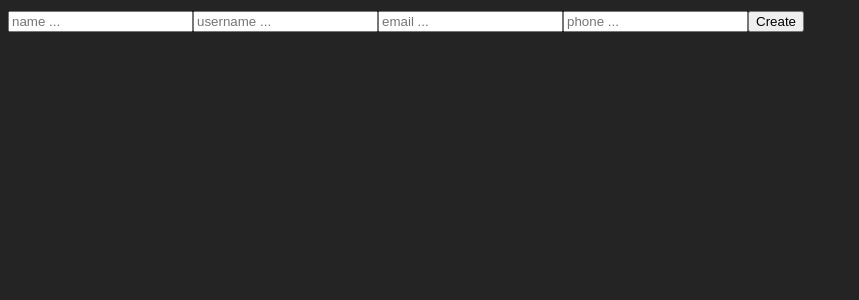
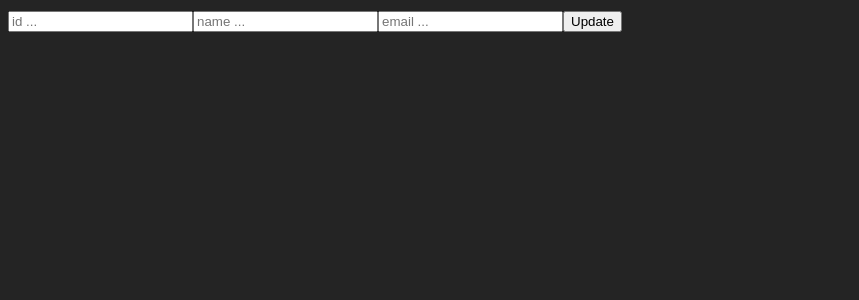
Before and after one commit to Erfanmah7/GraphQL, a React (Vite) app: page / in a window 1280 px wide. Shown: the top 300 px of the page, without its empty margins (0-859 px from the left). Built offline with nearby package versions, Linux system fonts and the light colour scheme.

Commit message:
add updateUser with mutation

```diff
--- a/src/App.jsx
+++ b/src/App.jsx
@@ -1,4 +1,5 @@
 import CreateUser from "./components/CreateUser";
+import UpdateUser from "./components/UpdateUser";
 import User from "./components/User";
 import UserOnclick from "./components/UserOnclick";
 import Users from "./components/Users";
@@ -9,7 +10,8 @@ function App() {
       {/* <Users /> */}
       {/* <User /> */}
       {/* <UserOnclick /> */}
-      <CreateUser />
+      {/* <CreateUser /> */}
+      <UpdateUser />
     </>
   );
 }
--- /dev/null
+++ b/src/components/UpdateUser.jsx
@@ -0,0 +1,46 @@
+import { useMutation } from "@apollo/client";
+import React, { useState } from "react";
+import { UPDATE_USER } from "../graphql/mutation";
+
+function UpdateUser() {
+  const [id, setId] = useState("");
+  const [name, setName] = useState("");
+  const [email, setEmail] = useState("");
+
+  const [UpdateUser, { loading, data, error, called }] = useMutation(
+    UPDATE_USER,
+    {
+      variables: { id: id, name: name, email: email },
+    }
+  );
+
+  console.log({ loading, data, error, called });
+
+  return (
+    <div>
+      <input
+        type="text"
+        value={id}
+        onChange={(e) => setId(e.target.value)}
+        placeholder="id ..."
+      />
+      <input
+        type="text"
+        value={name}
+        onChange={(e) => setName(e.target.value)}
+        placeholder="name ..."
+      />
+
+      <input
+        type="text"
+        value={email}
+        onChange={(e) => setEmail(e.target.value)}
+        placeholder="email ..."
+      />
+
+      <button onClick={() => UpdateUser()}>Update</button>
+    </div>
+  );
+}
+
+export default UpdateUser;
--- a/src/graphql/mutation.js
+++ b/src/graphql/mutation.js
@@ -19,4 +19,15 @@ const CREATE_USER = gql`
   }
 `;
 
-export { CREATE_USER };
+const UPDATE_USER = gql`
+  mutation updateUser($id: ID!, $name: String!, $email: String!) {
+    updateUser(id: $id, input: { name: $name, email: $email }) {
+      id
+      name
+      email
+      phone
+    }
+  }
+`;
+
+export { CREATE_USER, UPDATE_USER };
```
